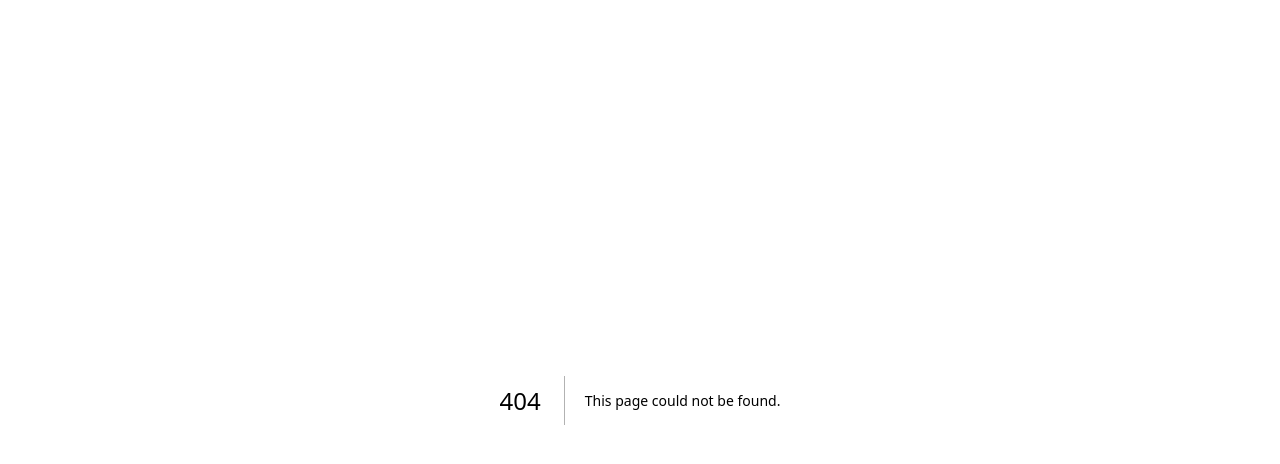
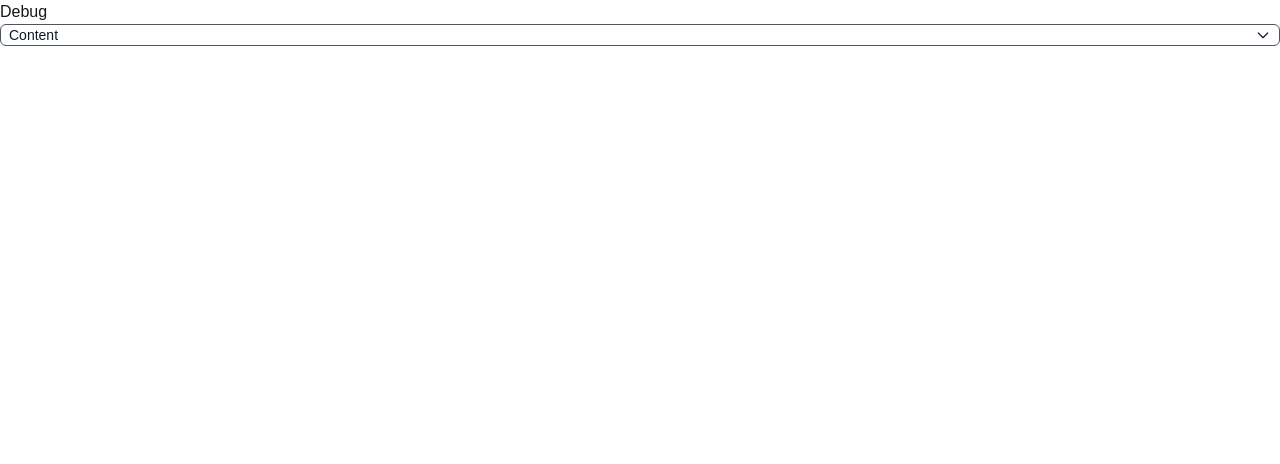
Before and after one commit to kanade2001/SplitBillApp, a Next.js app in the folder frontend/: page /debug in a window 1280 px wide. Before the commit this address had no page. Shown: the top 464 px of the page. Built offline with nearby package versions, Linux system fonts and the light colour scheme.

Commit message:
Add-DropDownMenu

```diff
--- /dev/null
+++ b/frontend/src/app/debug/page.tsx
@@ -0,0 +1,12 @@
+"use client";
+
+import DropDwown from "@/components/ui/dropdown";
+
+export default function Debug() {
+  return (
+    <div>
+      <h1>Debug</h1>
+      <DropDwown items={["Item1", "Item2", "Item3"]} />
+    </div>
+  );
+}
--- a/frontend/src/app/page.tsx
+++ b/frontend/src/app/page.tsx
@@ -7,9 +7,6 @@ export default function Home() {
       <main className="row-start-2 flex flex-col items-center gap-8 sm:items-start">
         <h2>Links to other pages</h2>
         <ul>
-          <li>
-            <Link href="/trip">/trip</Link>
-          </li>
           <li>
             <Link href="/trip/123">/trip/123</Link>
           </li>
@@ -21,6 +18,9 @@ export default function Home() {
           </li>
           <li>
             <Link href="/user/signup">/user/signup</Link>
+          </li>
+          <li>
+            <Link href="/debug">/debug</Link>
           </li>
         </ul>
       </main>
--- /dev/null
+++ b/frontend/src/components/ui/dropdown/index.tsx
@@ -0,0 +1,57 @@
+import { useState } from "react";
+
+interface DropDownProps {
+  items: (string | JSX.Element)[];
+}
+
+const DropDwown: React.FC<DropDownProps> = ({ items }) => {
+  const [isOpen, setIsOpen] = useState(false);
+
+  const handleOpen = () => {
+    setIsOpen(!isOpen);
+  };
+
+  return (
+    <div className="relative w-full">
+      <div className="flex w-full justify-between rounded-md border border-gray-600 px-2 text-sm text-gray-900">
+        <div>Content</div>
+        <button onClick={handleOpen}>
+          <AngleDown />
+        </button>
+      </div>
+      {isOpen && (
+        <div className="bg-white-100 absolute w-full rounded-md border border-gray-600 p-2">
+          <ul className="flex flex-col items-center">
+            {items.map((item, index) => (
+              <li key={index}>{item}</li>
+            ))}
+          </ul>
+        </div>
+      )}
+    </div>
+  );
+};
+
+const AngleDown = () => {
+  return (
+    <svg
+      className="h-4 w-4 text-gray-800 dark:text-white"
+      aria-hidden="true"
+      xmlns="http://www.w3.org/2000/svg"
+      width="24"
+      height="24"
+      fill="none"
+      viewBox="0 0 24 24"
+    >
+      <path
+        stroke="currentColor"
+        strokeLinecap="round"
+        strokeLinejoin="round"
+        strokeWidth="2"
+        d="m19 9-7 7-7-7"
+      />
+    </svg>
+  );
+};
+
+export default DropDwown;
```
